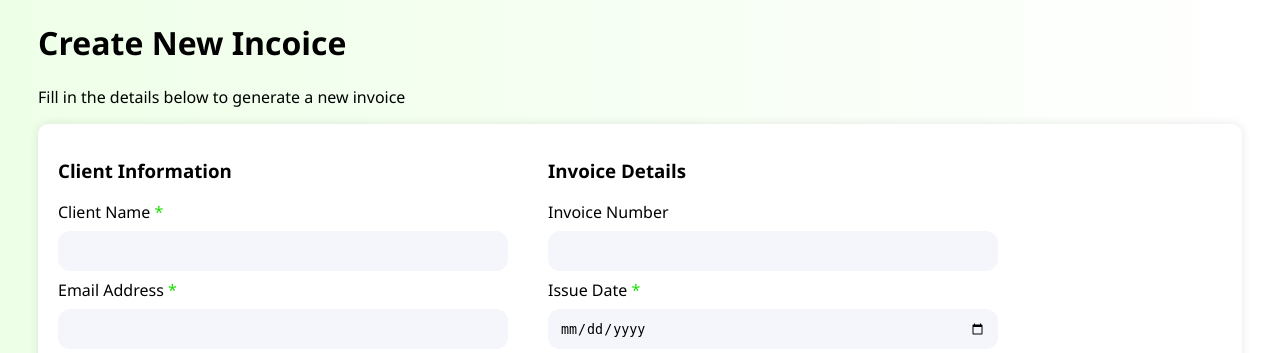
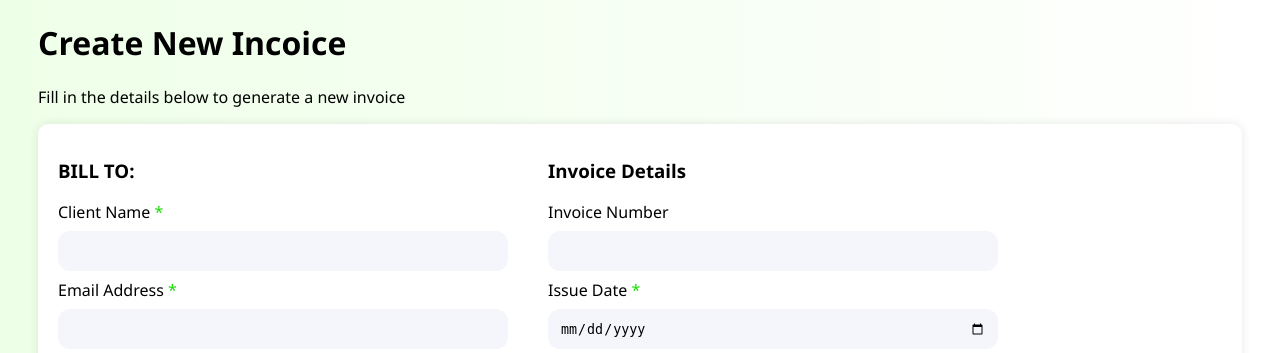
Before and after one commit to sakibumumuni/FruityFlicksInvoice, a Flask app: page /createinvoice in a window 1280 px wide. Shown: the top 353 px of the page. Run offline with Flask 3, Linux system fonts and the light colour scheme.

Commit message:
changed from Client information to bill to

```diff
--- a/app/templates/createinvoice.html
+++ b/app/templates/createinvoice.html
@@ -14,8 +14,8 @@
         <div class="invoice-form">
             <form action="/createinvoice" method="POST">
                 <div class="invoice-form-wrapper">
-                    <div class="client_information">
-                        <h3>Client Information</h3>
+                    <div class="BILL_TO">
+                        <h3>BILL TO:</h3>
                         <label for="client_name" class="required" ><span></span> Client Name</label>
                         <input type="text" id="client_name" name="client_name" required>
 
```
